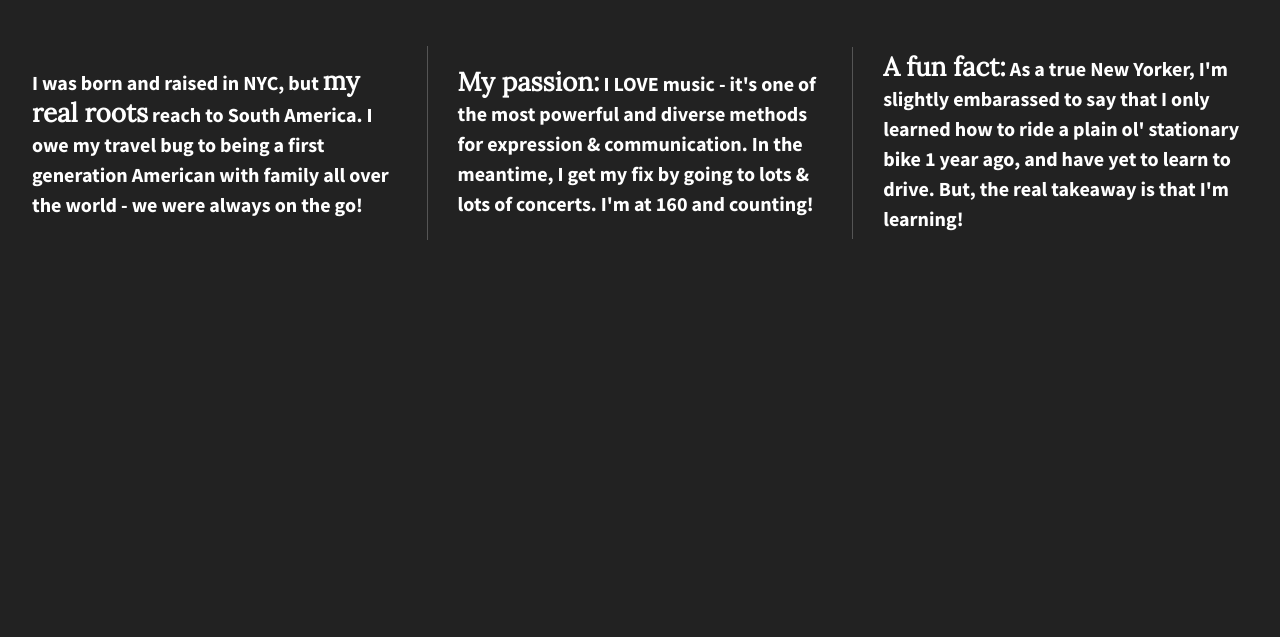
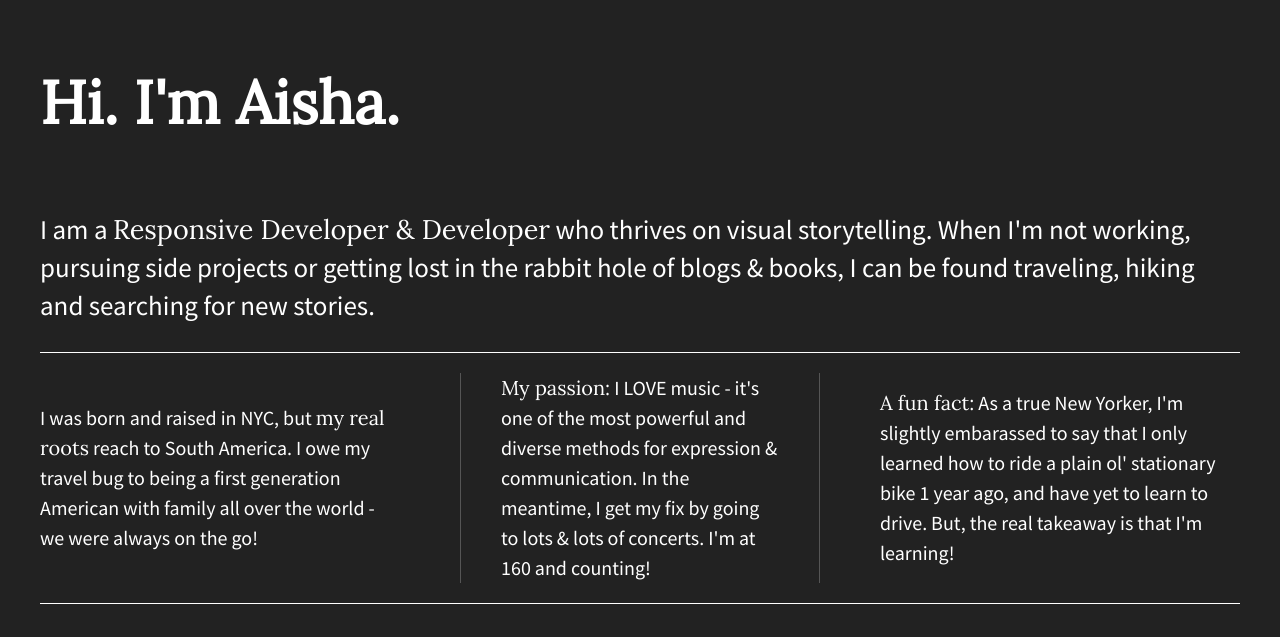
Before and after one commit to mbarnstien/Realsite-Flexbox, a plain HTML site: page index.html in a window 1280 px wide. Drawn offline with nearby package versions, Linux system fonts and the light colour scheme.

Commit message:
Second Commit

```diff
--- a/css/main.css
+++ b/css/main.css
@@ -104,35 +104,62 @@ html {
 
 body {
   font-family: 'Source Sans Pro', sans-serif;
-  font-weight: 700;
-  padding: 2em;
+  padding: 0 2em;
+  font-size: 1.25em;
   color: #fff;
-  height: 100%;
+  display: flex;
+  justify-content: center;
 }
 
-.wrapper {
+.flex-container {
   display: flex;
   flex-flow: row wrap;
   justify-content: space-between;
-  align-items: center;
+  max-width: 1200px;
 }
 
-.div-1, .div-2, .div-3 {
+p span{
+    font-family: 'Lora', sans-serif;
+}
+
+header, footer {
+    width: 100%;
+    display: flex;
+    justify-content: flex-start;
+}
+
+header h1 {
+    font-family: 'Lora', sans-serif;
+    font-size: 3em;
+}
+
+main {
+    width: 100%;
+    display: flex;
+    justify-content: center;
+    border-bottom: 1px solid #fff;
+}
+
+main p {
+    font-size: 1.35em;
+}
+
+.flex-items {
   display: flex;
   justify-content: center;
   align-items: center;
-  color: #fff;
   line-height: 1.5em;
-  font-size: 1.25em;
-  width: 30%;
-  height: auto;
+  font-size: 1em;
+  border-bottom: 1px solid #555;
 }
 
-.wrapper span {
-    font-family: 'Lora', sans-serif;
-    font-size: 1.3em;
+footer {
+    border-top: 1px solid #fff;
 }
 
+footer i {
+    padding: 30px 20px 0 0;
+}
 /* ==========================================================================
    Helper classes
    ========================================================================== */
@@ -212,14 +239,22 @@ body {
    These examples override the primary ('mobile first') styles.
    Modify as content requires.
    ========================================================================== */
+@media all and (min-width: 768px){
+    body {
+        padding: 1em;
+    }
+}
+
 @media all and (min-width: 1200px) {
-    .div-1, .div-2, .div-3 {
+    .flex-items {
         flex-basis: 30%;
+        border-bottom: none;
     }
 
-    .div-1, .div-2 {
+    #div-2 p {
+        border-left: 1px solid #555;
         border-right: 1px solid #555;
-        padding-right: 30px;
+        padding: 0 40px;
     }
 
 }
--- a/index.html
+++ b/index.html
@@ -19,25 +19,37 @@
         <!--[if lt IE 8]>
             <p class="browserupgrade">You are using an <strong>outdated</strong> browser. Please <a href="http://browsehappy.com/">upgrade your browser</a> to improve your experience.</p>
         <![endif]-->
-
-        <section class="wrapper">
-            <div class="div-1">
+        <section class="flex-container">
+            <header>
+                <h1>Hi. I'm Aisha.</h1>
+            </header>
+            <main>
+                <p>I am a <span>Responsive Developer &amp; Developer</span> who thrives on visual
+                storytelling. When I'm not working, pursuing side projects or getting lost in the
+                rabbit hole of blogs &amp; books, I can be found traveling, hiking and searching for
+                new stories.</p>
+            </main>
+                <div id="div-1" class="flex-items">
                     <p>I was born and raised in NYC, but <span>my real roots</span> reach to South America. I owe my
                     travel bug to being a first generation American with family all over the world -
                     we were always on the go!</p>
                 </div>
-            <div class="div-2">
+                <div id="div-2" class="flex-items">
                     <p><span>My passion:</span> I LOVE music - it's one of the most powerful and diverse methods for
                     expression &amp; communication. In the meantime, I get my fix by going to
                     lots &amp; lots of concerts. I'm at 160 and counting! </p>
                 </div>
-            <div class="div-3">
+                <div id="div-3" class="flex-items">
                     <p><span>A fun fact:</span> As a true New Yorker, I'm slightly embarassed to say that I only learned
                     how to ride a plain ol' stationary bike 1 year ago, and have yet to learn to drive. But,
                     the real takeaway is that I'm learning!</p>
                 </div>
+            <footer>
+                <i class="fab fa-twitter"></i>
+                <i class="fab fa-linkedin"></i>
+                <i class="fab fa-pinterest"></i>
+            </footer>
         </section>
-
         <script src="https://ajax.googleapis.com/ajax/libs/jquery/1.11.3/jquery.min.js"></script>
         <script>window.jQuery || document.write('<script src="js/vendor/jquery-1.11.3.min.js"><\/script>')</script>
         <script src="js/plugins.js"></script>
```
Lines whose indentation alone changed are shown as unchanged.
